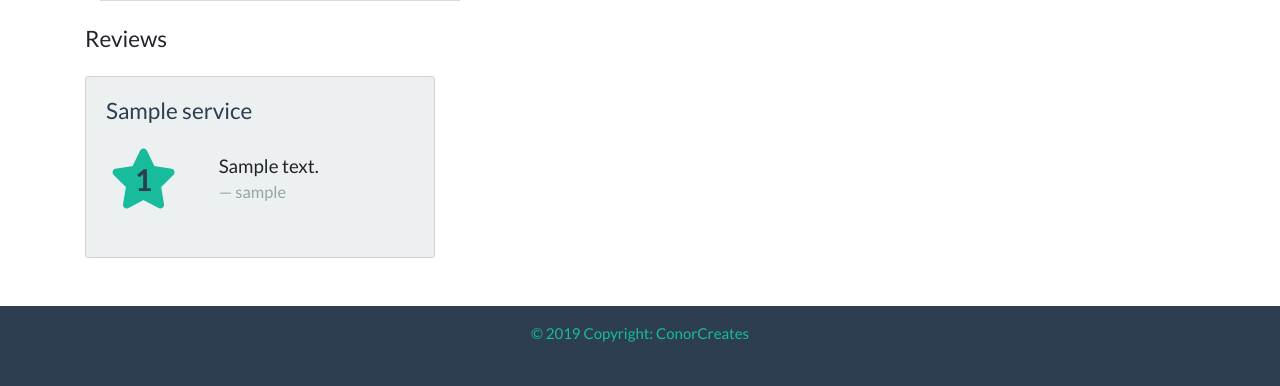
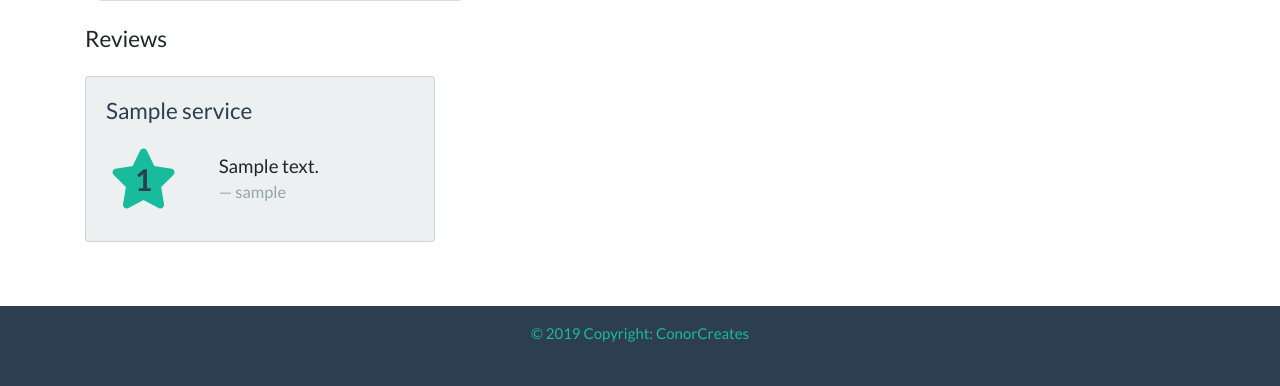
Before and after one commit to walshyc/conor-creates, a Django app: page / in a window 1280 px wide. Shown: the part 1079-1465 px from the top of the page. Run offline with Django 3.2, Linux system fonts and the light colour scheme; tables that the repository leaves empty hold one stand-in row (values such as "Sample post"); grey boxes marked "Sample" are stand-in pictures; some libraries are stand-ins or nearby versions.

Commit message:
add margin to reviews

```diff
--- a/templates/index.html
+++ b/templates/index.html
@@ -53,12 +53,12 @@
     <h4>Reviews</h4>
   </div>
 </div>
-<div class="row">
+<div class="row mb-4">
 
   {% for review in reviews %}
   {% if review.approved %}
-  <div class="col-12 col-md-6 col-lg-4">
-    <div class="card bg-light mb-3 h-100">
+  <div class="col-12 col-md-6 col-lg-4 mb-3">
+    <div class="card bg-light h-100">
       <div class="card-body d-flex flex-column">
         <a class="text-primary" href="{% url 'single-service' review.service.id %}"><h4 class="card-title"><i class="{{service.short}}"></i> {{ review.service.name }}</h4></a>
         <div class="row">
```
